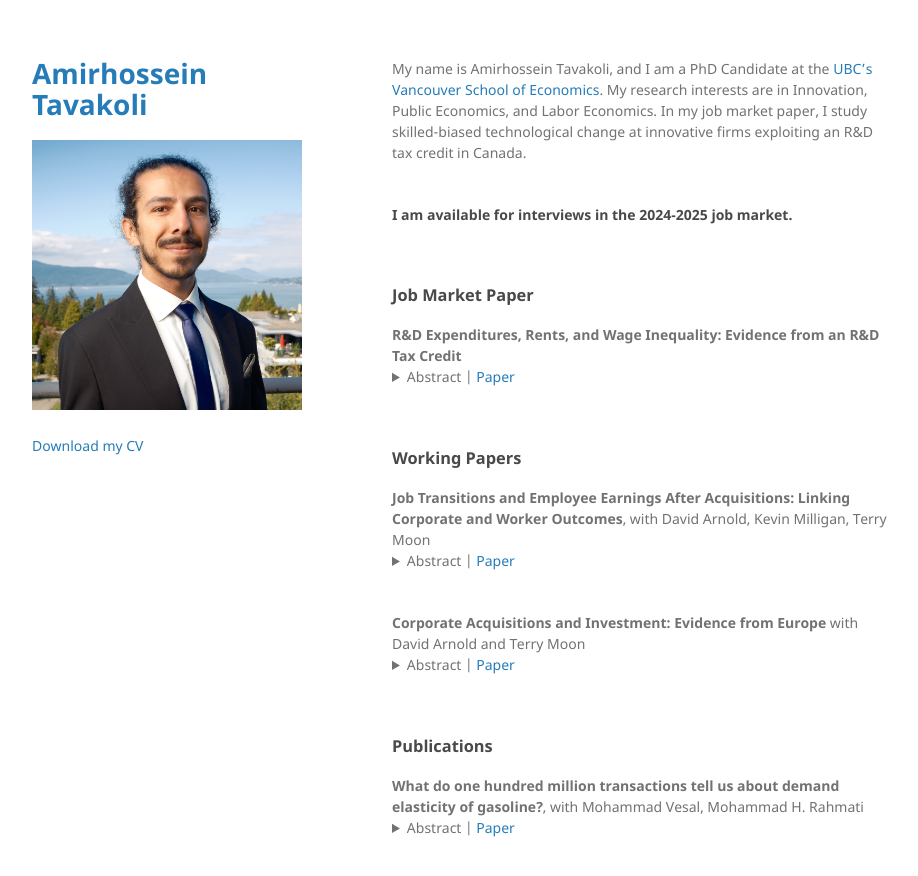
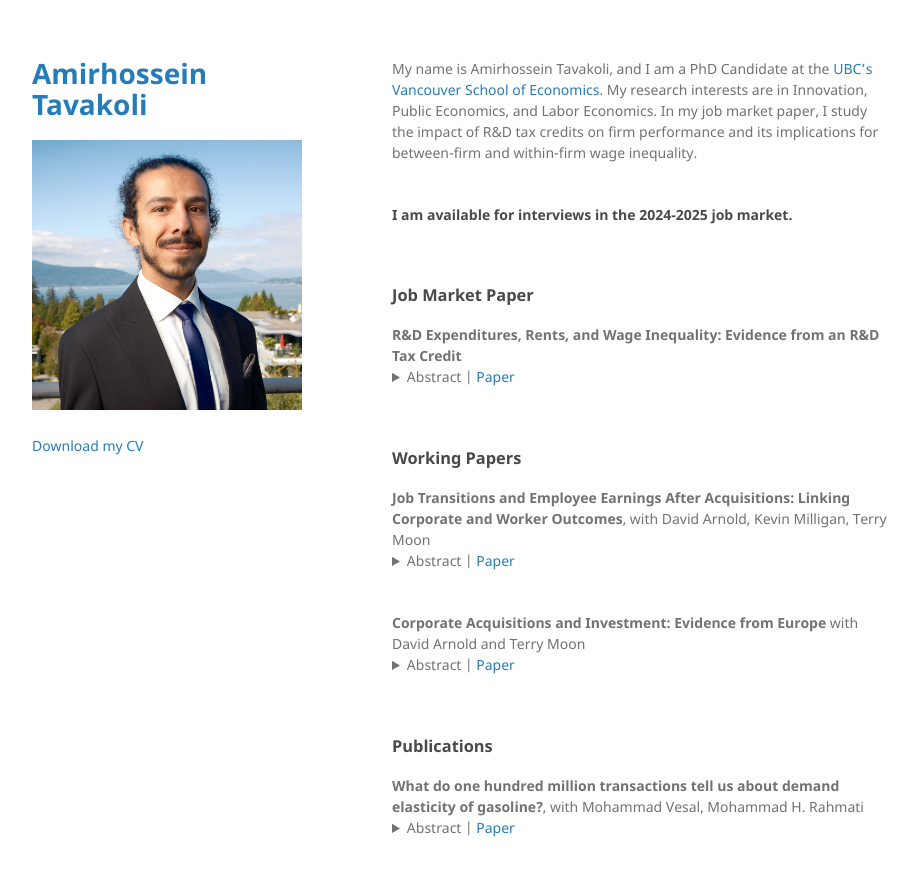
Before and after one commit to amirhosseintavakoli/amirhosseintavakoli.github.io, a Jekyll site: the page built from index.md, in a window 1280 px wide and 929 px high. Shown: the top 876 px of the window, without its empty margins (178-1096 px from the left). Built offline with Jekyll 4.4.1, drawn with Linux system fonts in a browser that asks for light colours; the repository's description, which GitHub fills in, is left out.

Commit message:
update about

```diff
--- a/index.md
+++ b/index.md
@@ -2,7 +2,7 @@
 layout: default
 ---
 
-My name is Amirhossein Tavakoli, and I am a PhD Candidate at the [UBC's Vancouver School of Economics](https://economics.ubc.ca/). My research interests are in Innovation, Public Economics, and Labor Economics. In my job market paper, I study skilled-biased technological change at innovative firms exploiting an R&D tax credit in Canada.<br>
+My name is Amirhossein Tavakoli, and I am a PhD Candidate at the [UBC's Vancouver School of Economics](https://economics.ubc.ca/). My research interests are in Innovation, Public Economics, and Labor Economics. In my job market paper, I study the impact of R&D tax credits on firm performance and its implications for between-firm and within-firm wage inequality. <br>
 <br>
 
 #### I am available for interviews in the 2024-2025 job market.
```
